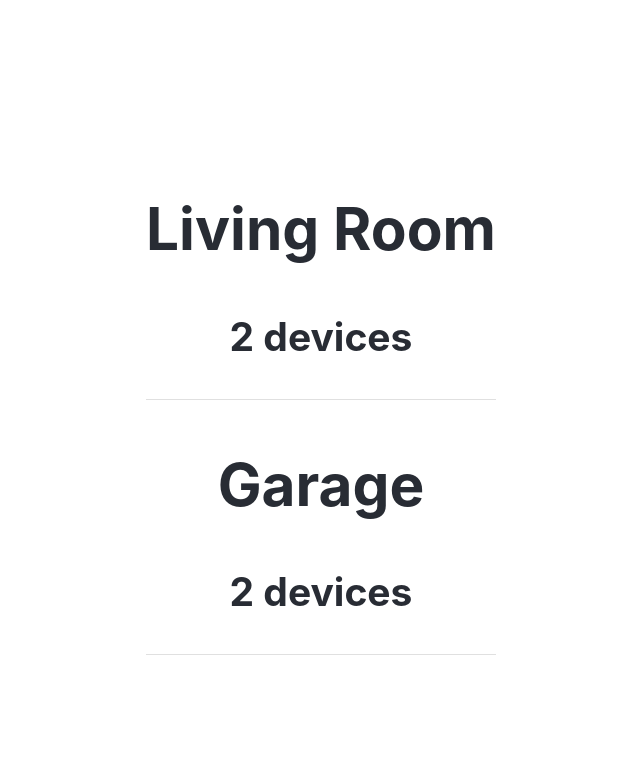
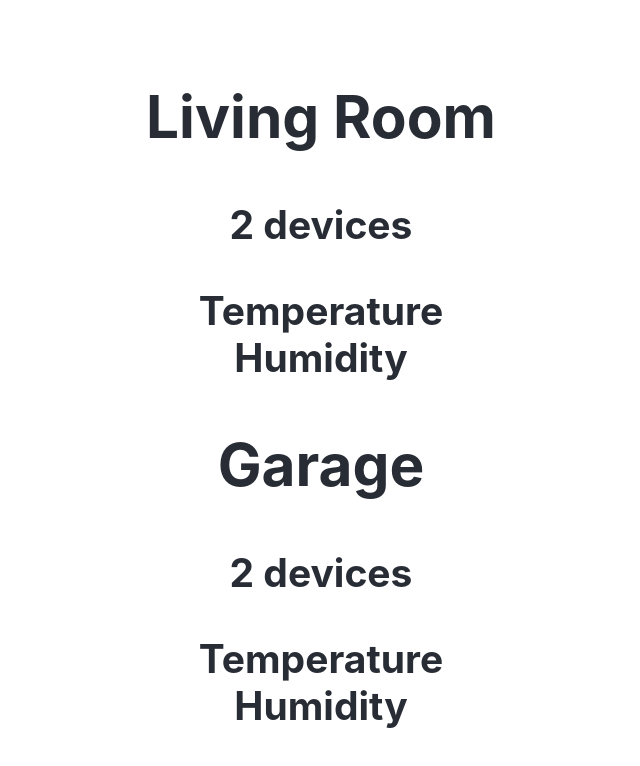
Before and after one commit to dougdyson/sensorific, a React (Create React App) app: page / in a window 1280 px wide. Shown: the top 766 px of the page, without its empty margins (319-959 px from the left). Built offline with nearby package versions, Linux system fonts and the light colour scheme.

Commit message:
add sensor type to room listing

```diff
--- a/src/App.js
+++ b/src/App.js
@@ -3,7 +3,7 @@ import { getRoomsData } from './Components/helpers/selectors';
 import Room from './Components/Room/Room';
 
 import sensorsData from './data/sensors.js';
-// import readings from './data/readings.js';
+
 import './App.css';
 
 function App() {
@@ -13,7 +13,6 @@ function App() {
 
   const getRooms = () => {
     const roomsData = getRoomsData(sensorsData);
-    console.log(roomsData);
     setRooms(roomsData);
   }
 
@@ -27,7 +26,7 @@ function App() {
         <h2>
           {rooms.map(room => (
             <Room roomData={room} />
-        ))}
+          ))}
         </h2>
       </header>
     </div>
--- a/src/Components/Room/Room.jsx
+++ b/src/Components/Room/Room.jsx
@@ -1,16 +1,19 @@
 import React from 'react';
-import { Divider } from '@material-ui/core';
+import SensorsList from '../Sensor/SensorsList';
 
 export default function Home(props) {
 
   const room = props.roomData.room;
   const sensorCount = props.roomData.sensorList.length;
+  const sensors = props.roomData.sensorList;
 
   return (
-    <div>
+    <section>
       <h2>{room}</h2>
       <p>{sensorCount} devices</p>
-      <Divider light={false} />
-    </div>
+      <p>{sensors.map(sensor => (
+        <SensorsList devices={sensor} />
+      ))}</p>
+    </section>
   );
 }
--- a/src/Components/Sensor/SensorsList.jsx
+++ b/src/Components/Sensor/SensorsList.jsx
@@ -1,17 +1,17 @@
 import React from 'react';
+// import readings from '../data/readings.json';
 // import List from '@material-ui/core/List';
 // import ListItem from '@material-ui/core/ListItem';
 
 export default function Sensor(props) {
 
-  // console.log('sensors props:', props);
-
-  const device = props.name;
-  const type = props.type;
+  const device = props.devices.type.split(' ');
+  const type = device[0];
+  // const sensorID = props.devices.id;
 
   return (
     <div>
-      {device} {type}
+      {type}
     </div>
   );
 }
--- a/src/Components/helpers/selectors.js
+++ b/src/Components/helpers/selectors.js
@@ -46,7 +46,6 @@ export function getRoomsData (sensorsData) {
     roomsList.push(roomObj);
   }
 
-  console.log('roomsList:', roomsList);
-
+  // return array which groups sensors by room name
   return roomsList;
 }
--- a/src/data/readings.js
+++ b/src/data/readings.js
@@ -1,5 +1,5 @@
 import readingsData from './readings.json'
 
-//add unique key
+// add unique key
 
 export default readingsData;
```
Also changed, not shown: 1 other file (tests, documents, lock files or other folders).
